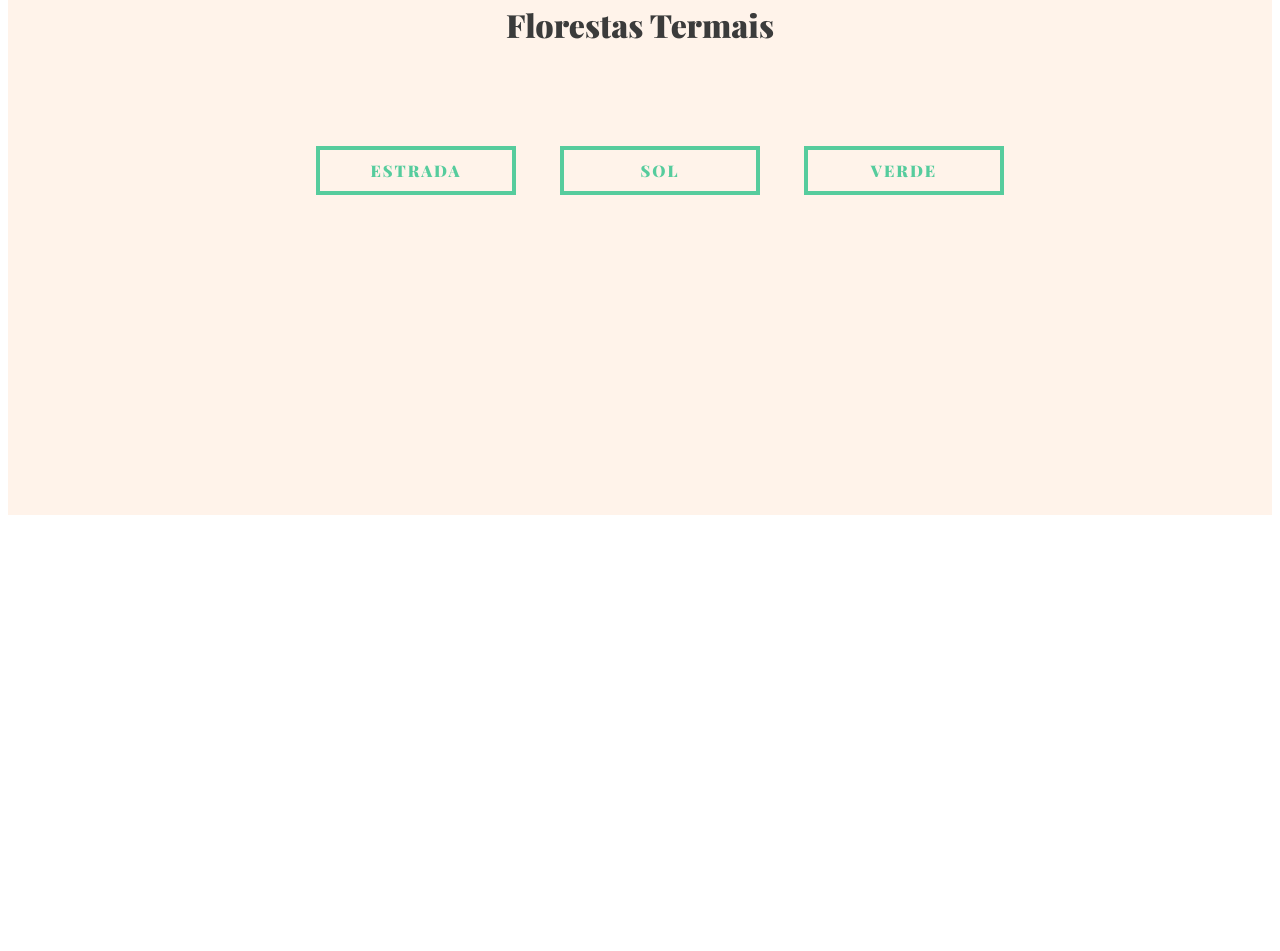
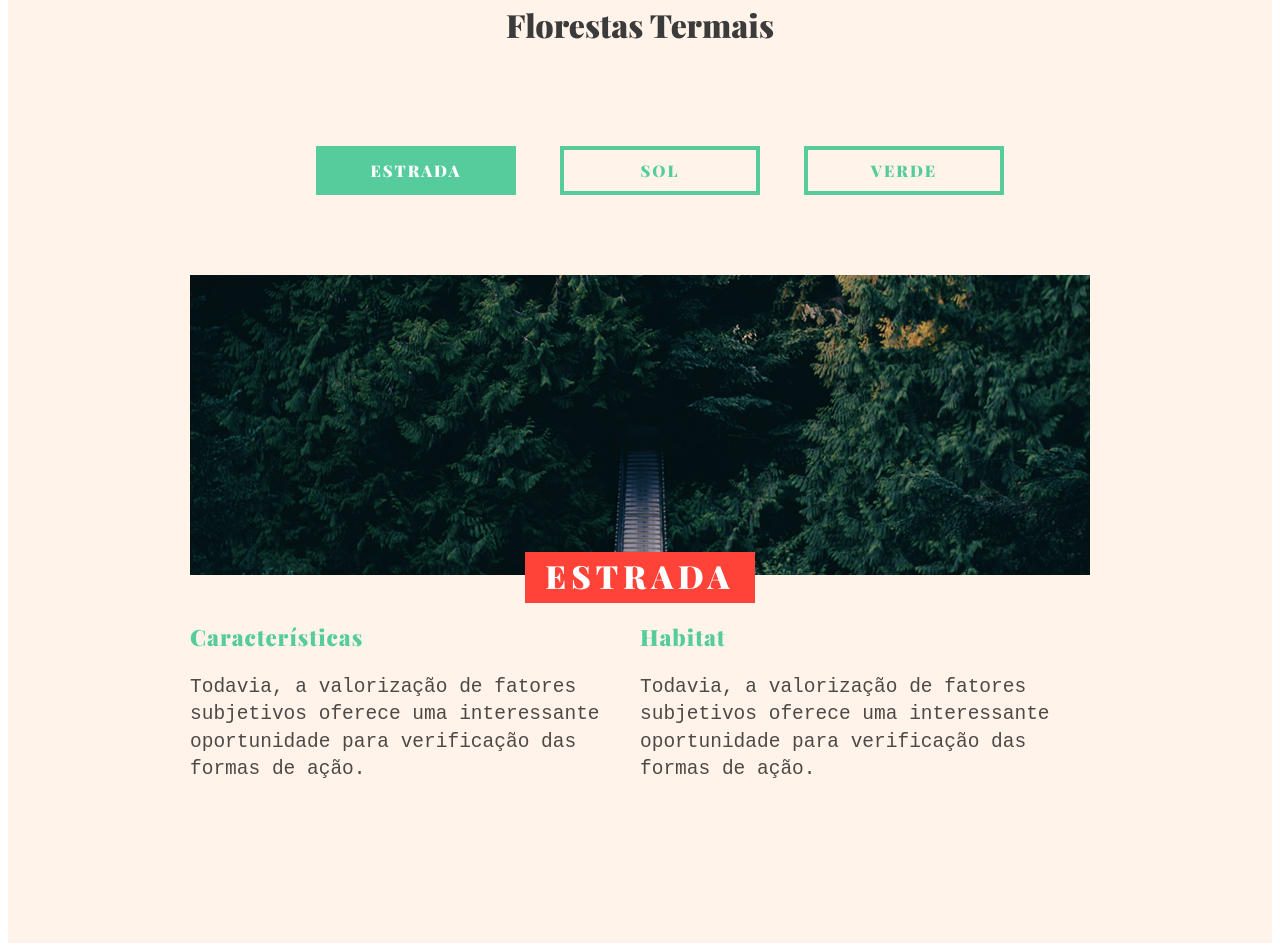
Before and after one commit to BHzdev/Nature, a plain HTML site: page index.html in a window 1280 px wide. Shown: the part 966-1917 px from the top of the page. Before the commit the page ends 1489 px from the top, so only its background shows below. Drawn offline with nearby package versions, Linux system fonts and the light colour scheme.

Commit message:
add interaction to florestas tab

```diff
--- a/css/style.css
+++ b/css/style.css
@@ -130,17 +130,19 @@ img {
   float: left;
 }
 
-.item {
+.js .item {
   opacity: 0;
   visibility: hidden;
-  height: 0;
+  position: absolute;
+  top: 0;
   transform: translate3d(-50px, 0, 0);
 }
 
-.item.active {
+.js .item.active {
   opacity: 1;
   visibility: visible;
-  height: auto;
+  position: relative;
+  top: auto;
   transition: 0.3s;
   transform: translate3d(0px, 0, 0);
 }
--- a/index.html
+++ b/index.html
@@ -74,7 +74,7 @@
 				<li><a href="#verde">Verde</a></li>
 			</ul>
 
-			<div class="item">
+			<div class="item" id="estrada">
 				<div class="item-img">
 					<img src="img/estrada.jpg" alt="Estrada">
 					<h2>Estrada</h2>
@@ -91,7 +91,7 @@
 				</div>
 			</div>
 
-			<div class="item">
+			<div class="item" id="sol">
 				<div class="item-img">
 					<img src="img/sol.jpg" alt="Sol">
 					<h2>Sol</h2>
@@ -108,7 +108,7 @@
 				</div>
 			</div>
 
-			<div class="item">
+			<div class="item" id="verde">
 				<div class="item-img">
 					<img src="img/verde.jpg" alt="Verde">
 					<h2>Verde</h2>
--- a/js/app.js
+++ b/js/app.js
@@ -1,13 +1,27 @@
-let classActive = 'active';
+$(document).ready(function () {
+  let classActive = 'active';
 
-$('.tab-menu a').first().addClass(classActive);
-$('.item').first().addClass(classActive);
+  $('.animais .tab-menu a').first().addClass(classActive);
+  $('.animais .item').first().addClass(classActive);
 
-$('.tab-menu a').click(function (e) {
-  e.preventDefault();
-  let itemId = $(this).attr('href');
+  $('.animais .tab-menu a').click(function (e) {
+    e.preventDefault();
+    let itemId = $(this).attr('href');
 
-  $('.tab-menu a, .item').removeClass(classActive);
-  $(this).addClass(classActive);
-  $(itemId).addClass(classActive);
+    $('.animais .tab-menu a, .animais .item').removeClass(classActive);
+    $(this).addClass(classActive);
+    $(itemId).addClass(classActive);
+  });
+
+  $('.florestas .tab-menu a').first().addClass(classActive);
+  $('.florestas .item').first().addClass(classActive);
+
+  $('.florestas .tab-menu a').click(function (e) {
+    e.preventDefault();
+    let itemId = $(this).attr('href');
+
+    $('.florestas .tab-menu a, .florestas .item').removeClass(classActive);
+    $(this).addClass(classActive);
+    $(itemId).addClass(classActive);
+  });
 });
```
